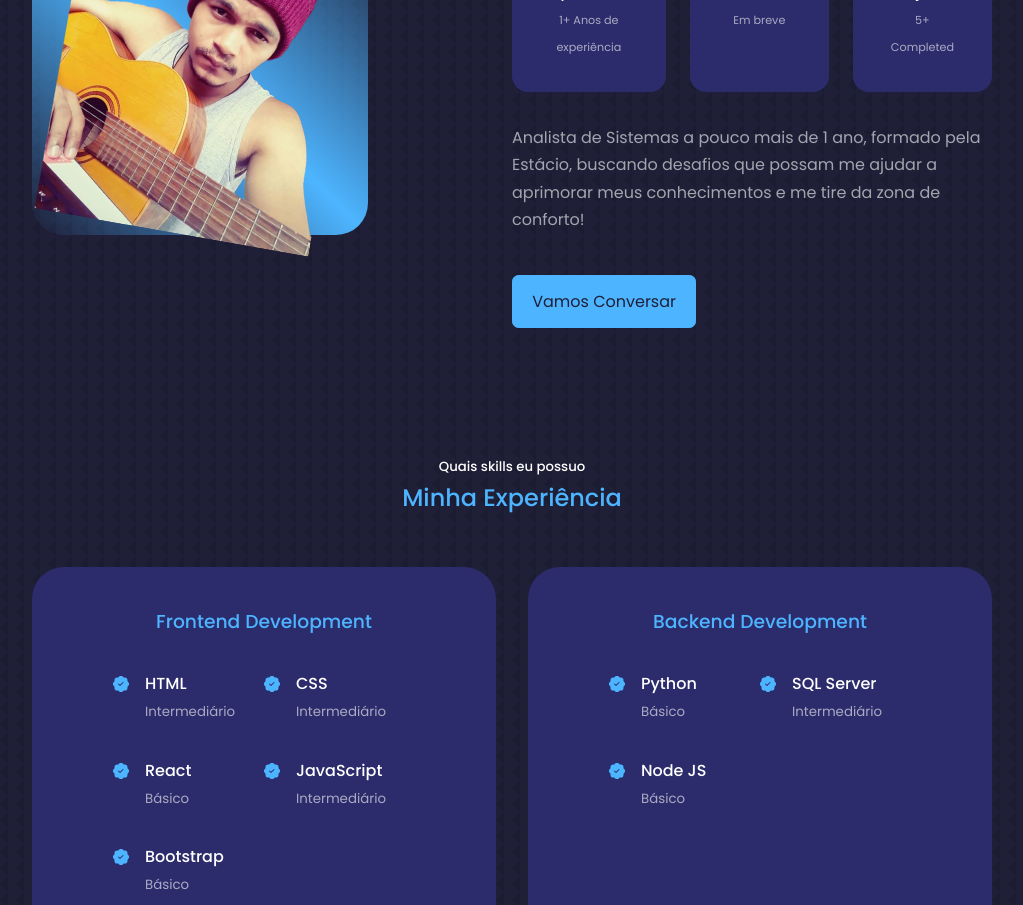
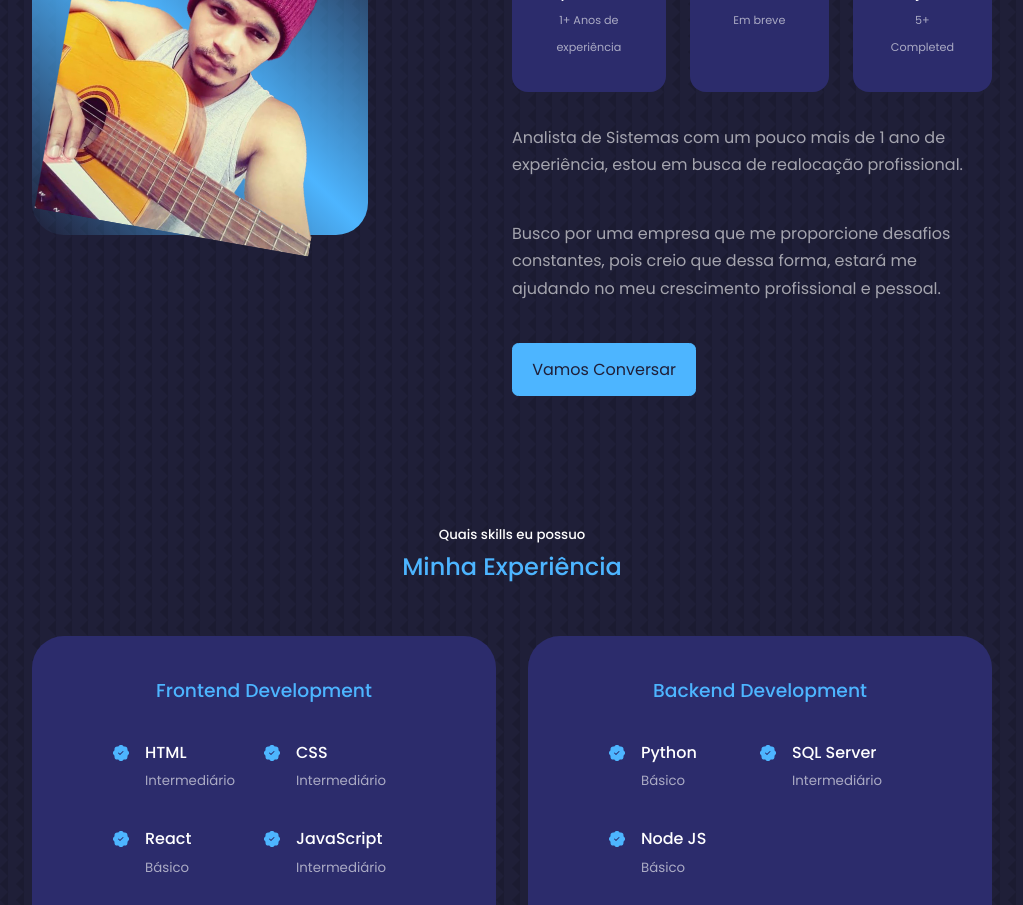
Before and after one commit to Djhonatas/Portfolio, a React (Create React App) app: page / in a window 1280 px wide. Shown: the part 1140-2045 px from the top of the page, without its empty margins (128-1151 px from the left). Built offline with nearby package versions, Linux system fonts and the light colour scheme.

Commit message:
about change

```diff
--- a/src/components/about/About.jsx
+++ b/src/components/about/About.jsx
@@ -40,11 +40,11 @@ const About = () => {
           </div>
 
           <p>
-            Analista de Sistemas a pouco mais de 1 ano, formado pela Estácio, buscando desafios que possam me ajudar
-            a aprimorar meus conhecimentos e me tire da zona de conforto!
+            Analista de Sistemas com um pouco mais de 1 ano de experiência, estou em busca de realocação profissional.
+          </p>
 
-
-
+          <p>
+          Busco por uma empresa que me proporcione desafios constantes, pois creio que dessa forma, estará me ajudando no meu crescimento profissional e pessoal.
           </p>
 
           <a href="#contact" className='btn btn-primary'>Vamos Conversar</a>
```
